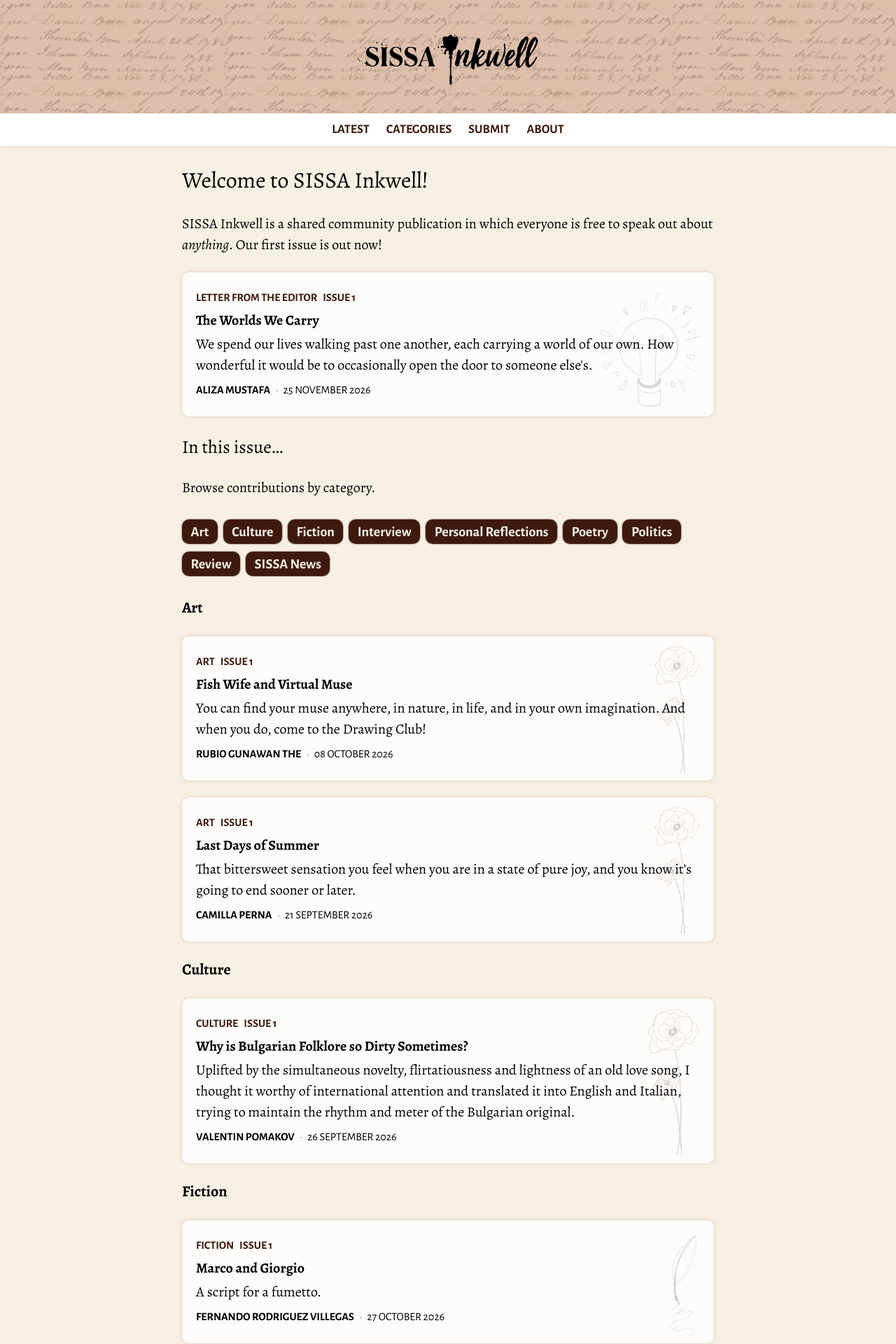
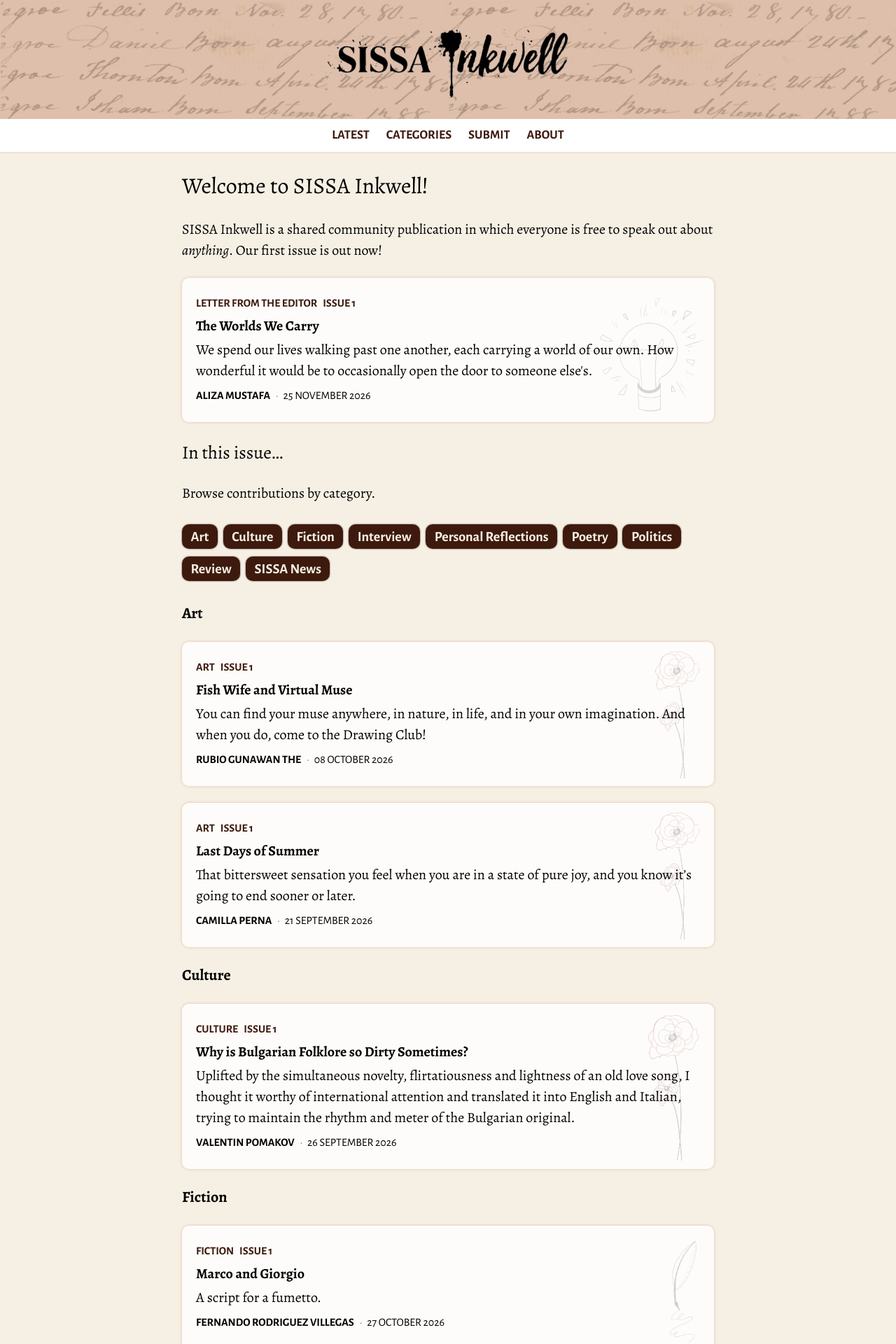
Before and after one commit to 11DE784A/InkwellWebsite, a Jekyll site: the page built from index.markdown, in a window 1280 px wide. Shown: the top 1920 px of the page at 70% size. Built offline with Jekyll 4.4.1, drawn with Linux system fonts in a browser that asks for light colours; some web fonts are replaced.

Commit message:
logo size and background

```diff
--- a/assets/styles.css
+++ b/assets/styles.css
@@ -101,8 +101,9 @@ body > * {
 }
 
 body > header {
+  background: var(--chocolate-brown);
   background-image: url("/assets/images/backgroundwriting.jpg");
-  background-size: 25%;
+  background-size: 50%;
 }
 
 
@@ -111,8 +112,8 @@ body > header {
 }
 
 .inkwell-logo img {
-  padding: 4rem 0;
-  width: 30rem;
+  padding: 3rem 0;
+  width: 40rem;
 }
 
 
@@ -443,7 +444,7 @@ body > footer ul {
 
 body > footer ul li {
   display: inline-block;
-  margin: 0.4rem 0;
+  margin: 0.2rem 0;
   margin-right: 1rem;
 }
 
@@ -469,6 +470,10 @@ body > footer {
 
 /* Media queries */
 @media (max-width: 720px) {
+  body > header {
+    background-size: 100%;
+  }
+
   body > footer {
     display: unset;
   }
```
